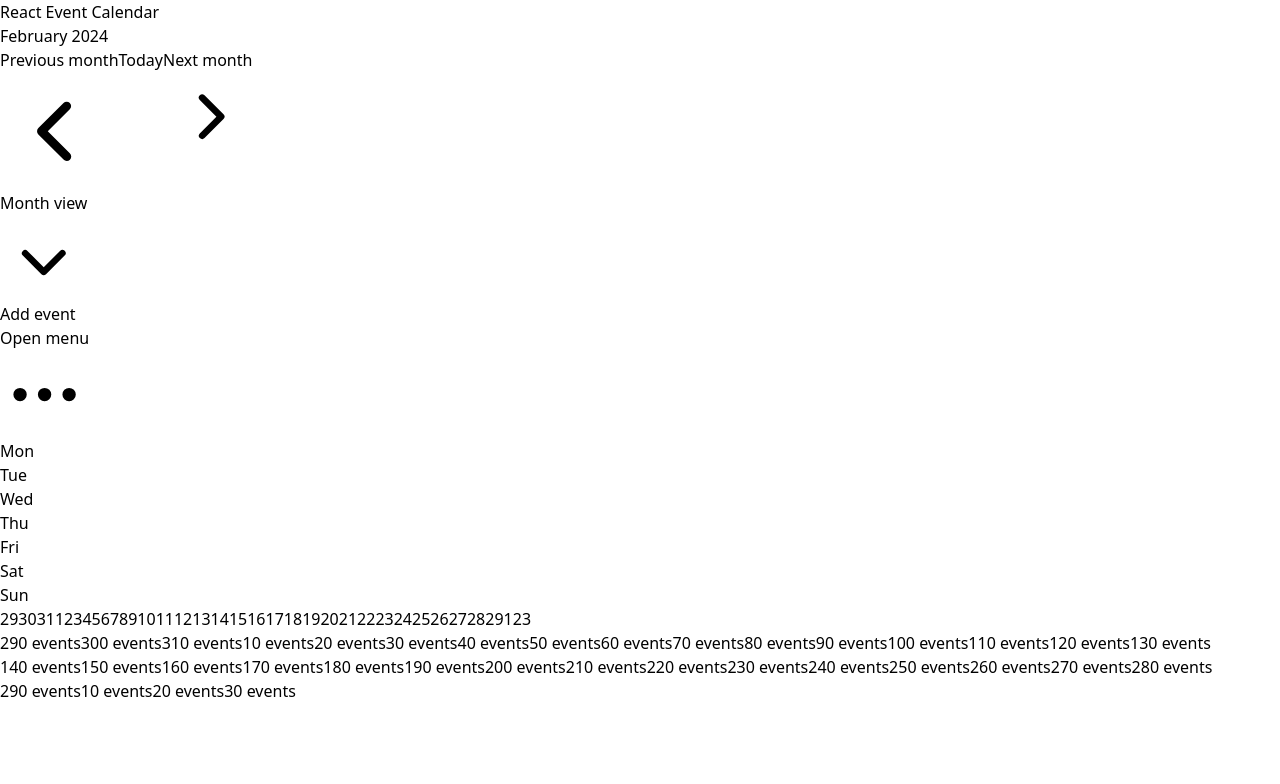
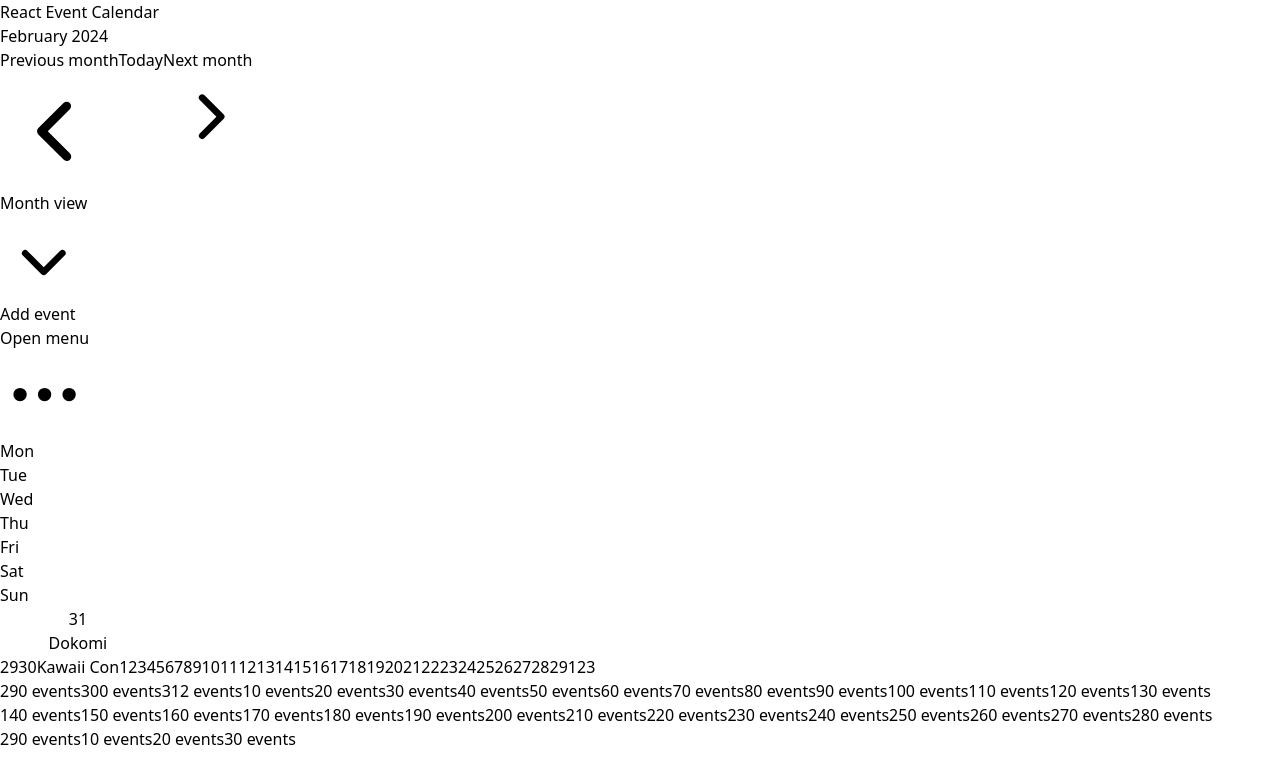
Before and after one commit to beyerenrico/react-event-calendar, a React (Vite) app: page / in a window 1280 px wide. Shown: the top 784 px of the page. Built offline with nearby package versions, Linux system fonts and the light colour scheme.

Commit message:
Modify/add new provider properties

```diff
--- a/src/App.tsx
+++ b/src/App.tsx
@@ -11,19 +11,22 @@ function App() {
         id: '1',
         title: 'Comicon Düsseldorf',
         href: '#',
-        date: new Date('2024-01-27')
+        startDate: new Date('2024-01-27 06:00:00'),
+        endDate: new Date('2024-01-27 18:00:00')
       },
       {
         id: '2',
         title: 'Dokomi',
         href: '#',
-        date: new Date('2024-01-31')
+        startDate: new Date('2024-01-31 06:00:00'),
+        endDate: new Date('2024-01-31 14:00:00')
       },
       {
         id: '3',
         title: 'Kawaii Con',
         href: '#',
-        date: new Date('2024-01-31')
+        startDate: new Date('2024-01-31 15:00:00'),
+        endDate: new Date('2024-01-31 21:00:00')
       }
     ]);
   }, [setEvents]);
--- a/src/index.d.ts
+++ b/src/index.d.ts
@@ -5,7 +5,8 @@ declare global {
     id: string;
     title: string;
     href?: string;
-    date: Date;
+    startDate: Date;
+    endDate: Date;
   };
 
   type AppProviderProps = {
@@ -17,6 +18,7 @@ declare global {
     selectedDate: Date;
     currentMonth: string;
     firstDayCurrentMonth: Date;
+    daysCurrentWeek: Date[];
     daysCurrentMonth: Date[];
     monthsCurrentYear: Date[];
     events: CalendarEvent[];
--- a/src/providers/app-provider.tsx
+++ b/src/providers/app-provider.tsx
@@ -24,6 +24,10 @@ export const AppProvider: React.FC<AppProviderProps> = ({ children }) => {
   const [currentView, setCurrentView] = useState<'year' | 'month' | 'week' | 'day'>('month');
   const [events, setEvents] = useState<CalendarEvent[]>([]);
   const firstDayCurrentMonth = parse(currentMonth, 'MMM-yyyy', new Date());
+  const daysCurrentWeek = eachDayOfInterval({
+    start: startOfWeek(selectedDate, { weekStartsOn: 1 }),
+    end: endOfWeek(selectedDate, { weekStartsOn: 1 })
+  })
   const daysCurrentMonth = eachDayOfInterval({
     start: startOfWeek(firstDayCurrentMonth, { weekStartsOn: 1 }),
     end: endOfWeek(endOfMonth(firstDayCurrentMonth), { weekStartsOn: 1 })
@@ -35,8 +39,21 @@ export const AppProvider: React.FC<AppProviderProps> = ({ children }) => {
 
   const toggleDate = useCallback((amount: number, type: 'days' | 'weeks' | 'months' | 'years') => {
     const firstDayNext = add(firstDayCurrentMonth, { [type]: amount });
-    setCurrentMonth(format(firstDayNext, 'MMM-yyyy'));
-  }, [firstDayCurrentMonth]);
+    const nextDay = add(selectedDate, { [type]: amount });
+
+    switch (type) {
+      case 'days':
+        setSelectedDate(nextDay);
+        break;
+      case 'weeks':
+        setSelectedDate(add(selectedDate, { [type]: amount }));
+        break;
+      case 'months':
+      case 'years':
+        setCurrentMonth(format(firstDayNext, 'MMM-yyyy'));
+        break;
+    }
+  }, [firstDayCurrentMonth, selectedDate]);
 
   const togglePreviousDay = useCallback(() => toggleDate(-1, 'days'), [toggleDate]);
   const togglePreviousWeek = useCallback(() => toggleDate(-1, 'weeks'), [toggleDate]);
@@ -52,6 +69,7 @@ export const AppProvider: React.FC<AppProviderProps> = ({ children }) => {
     selectedDate,
     currentMonth,
     firstDayCurrentMonth,
+    daysCurrentWeek,
     daysCurrentMonth,
     monthsCurrentYear,
     events,
@@ -73,6 +91,7 @@ export const AppProvider: React.FC<AppProviderProps> = ({ children }) => {
     selectedDate,
     currentMonth,
     firstDayCurrentMonth,
+    daysCurrentWeek,
     daysCurrentMonth,
     monthsCurrentYear,
     events,
```
